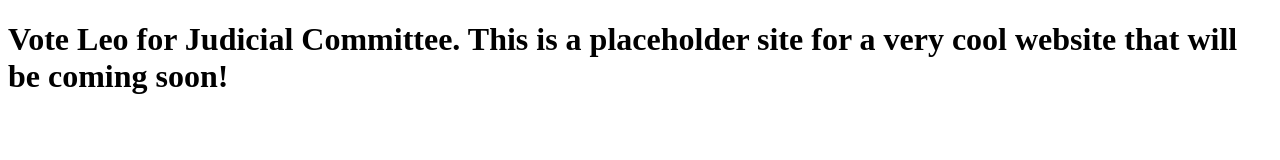
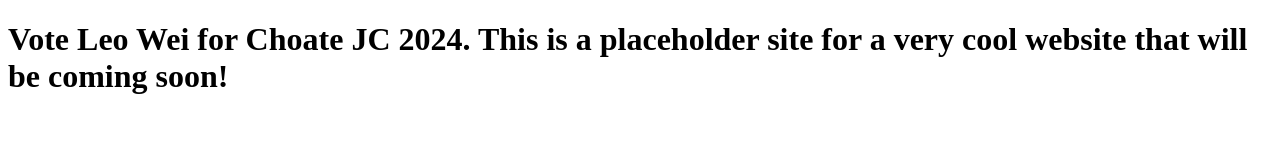
Before and after one commit to LW56e2/lw56e2.github.io, a plain HTML site: page index.html in a window 1280 px wide. Drawn offline with Linux system fonts and the light colour scheme.

Commit message:
better placeholder site

```diff
--- a/index.html
+++ b/index.html
@@ -5,6 +5,6 @@
     <title>Leo's Amazing Placeholder Site</title>
 </head>
 <body>
-<h1>Vote Leo for Judicial Committee. This is a placeholder site for a very cool website that will be coming soon!</h1>
+<h1>Vote Leo Wei for Choate JC 2024. This is a placeholder site for a very cool website that will be coming soon!</h1>
 </body>
 </html>
```
